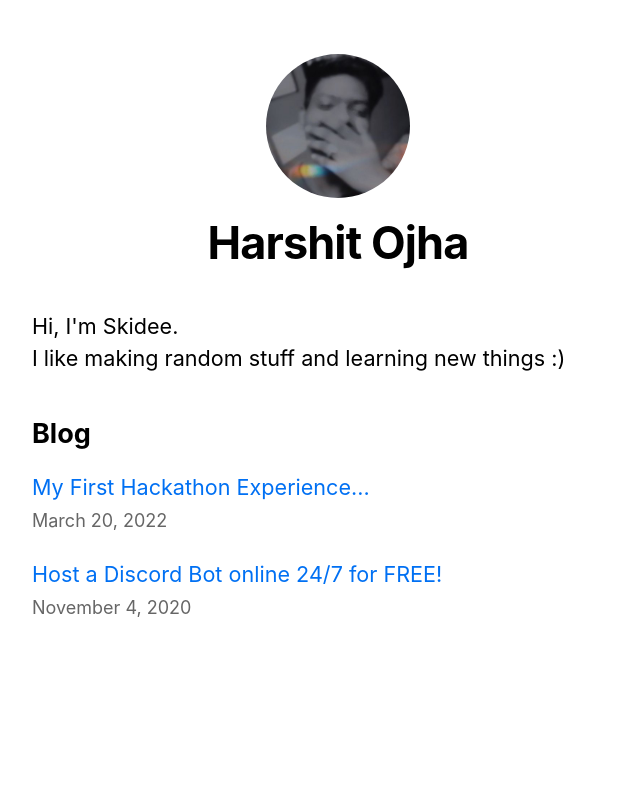
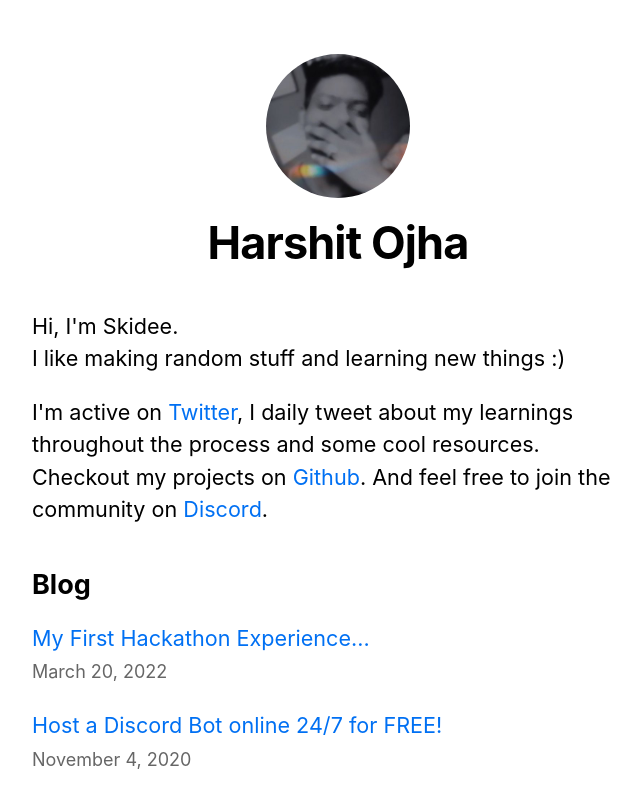
Before and after one commit to HeySkidee/skidee.me, a Next.js app: page / in a window 1280 px wide. Shown: the top 806 px of the page, without its empty margins (302-943 px from the left). Built offline with nearby package versions, Linux system fonts and the light colour scheme.

Commit message:
add socials

```diff
--- a/pages/index.js
+++ b/pages/index.js
@@ -16,6 +16,12 @@ export default function Home({ allPostsData }) {
           Hi, I'm Skidee.
           <br></br>
           I like making random stuff and learning new things :)
+        </p>
+        <p>
+          I'm active on <a href="https://twitter.com/HeySkidee" target="_blank">Twitter</a>, I daily tweet about my learnings throughout the process and some cool resources.
+          <br></br>
+          Checkout my projects on <a href="https://github.com/HeySkidee" target="_blank">Github</a>.
+          And feel free to join the community on <a href='https://skidee.me/discord' target="_blank">Discord</a>.
         </p>
       </section>
       <section className={`${utilStyles.headingMd} ${utilStyles.padding1px}`}>
```
Also changed, not shown: pages/discord.js (+0 -24 lines).
